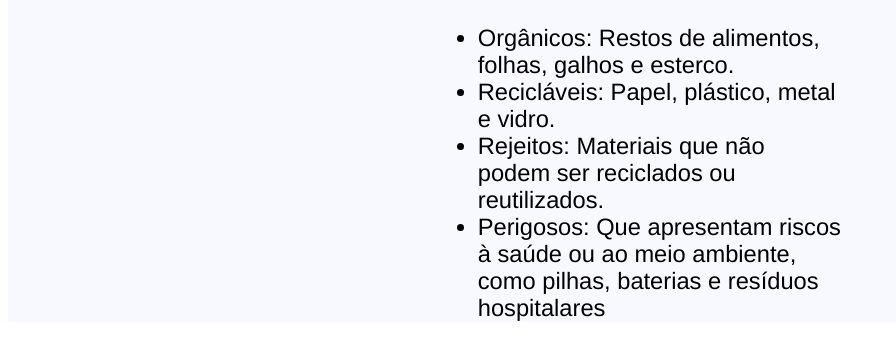
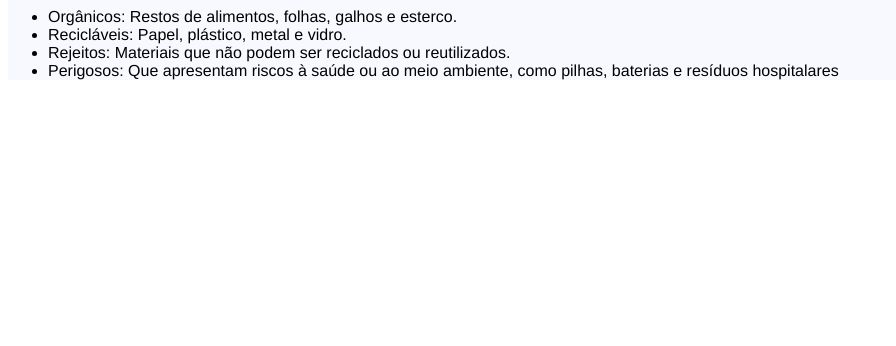
Before and after one commit to RafaMaciel120/TAER, a plain HTML site: page index.html in a window 1280 px wide. Shown: the part 1513-1859 px from the top of the page, without its empty margins (0-896 px from the left). After the commit the page ends 1609 px from the top, so only its background shows below. Drawn offline with Linux system fonts and the light colour scheme.

Commit message:
Update index.html

```diff
--- a/index.html
+++ b/index.html
@@ -24,7 +24,7 @@ A gestão adequada dos resíduos sólidos é fundamental para evitar impactos ne
       <b>Classificação</b>
     </div>
 
-     <div class="conteudo">
+     <div class="conteudo2">
 
        Eles podem ser classificados em
 
```
